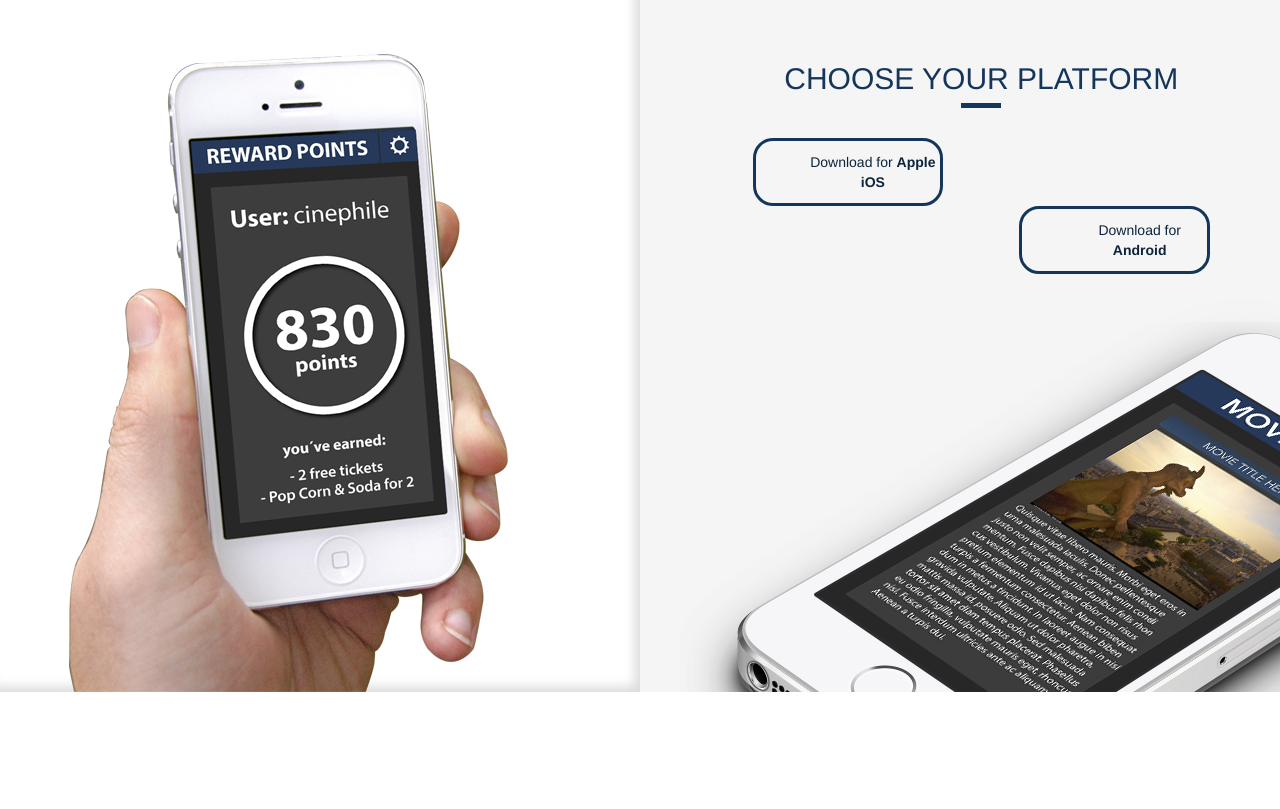
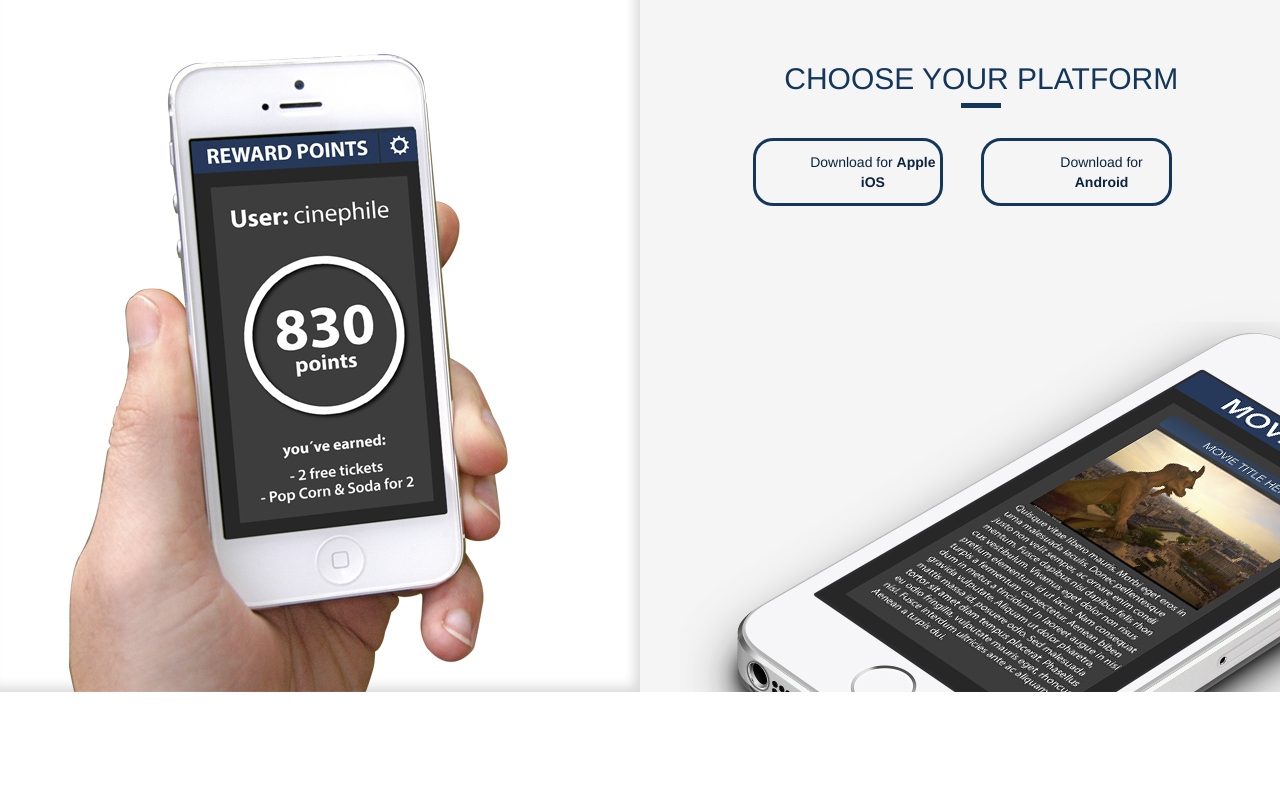
Before and after one commit to mmmorrison/landing, a plain HTML site: page index.html in a window 1280 px wide. Shown: the part 3320-4129 px from the top of the page. Drawn offline with nearby package versions, Linux system fonts and the light colour scheme.

Commit message:
styling download buttons

```diff
--- a/index.html
+++ b/index.html
@@ -282,7 +282,7 @@
                       Download for <b>Apple iOS</b>
                     </div><!--DIV.APPLE-->
 
-                    <div class="col-sm-6 col-md-5 col-md-offset-7">
+                    <div class="col-sm-6 col-md-5 col-md-offset-1">
                       Download for <b>Android</b>
                     </div><!--DIV.ANDROID-->
                   </section>
```
